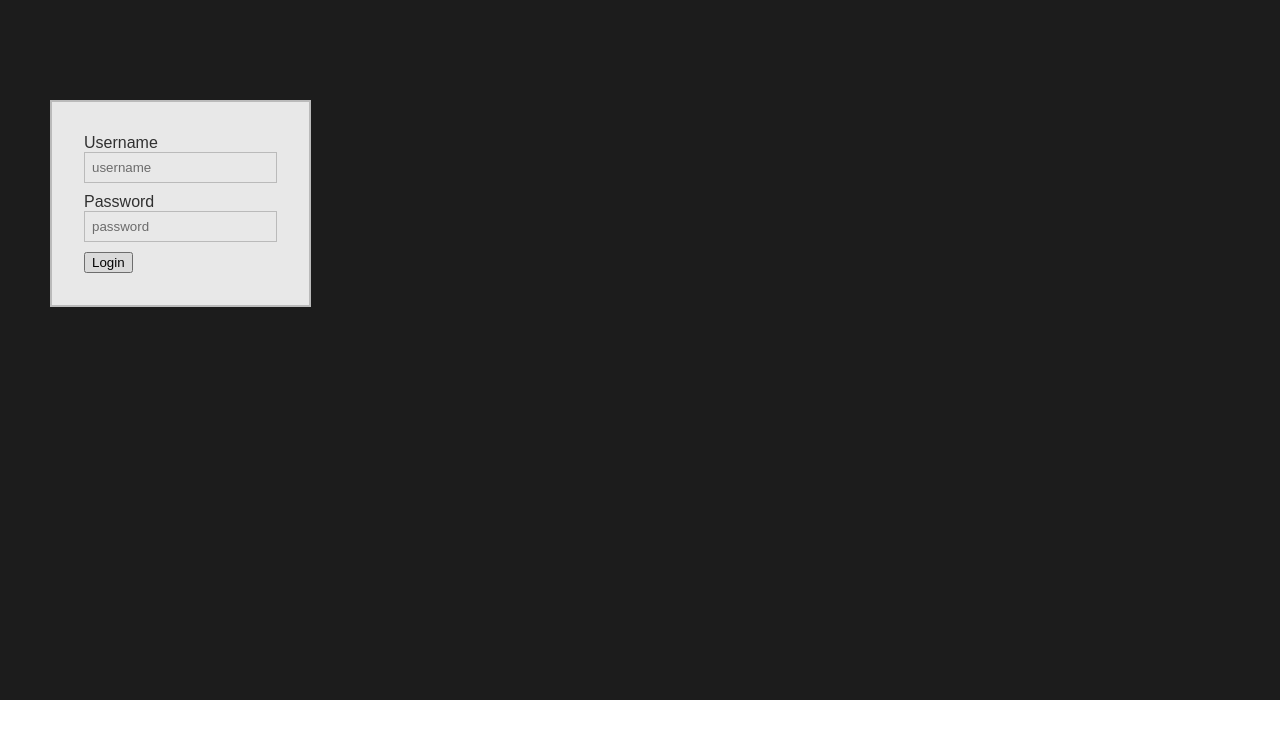
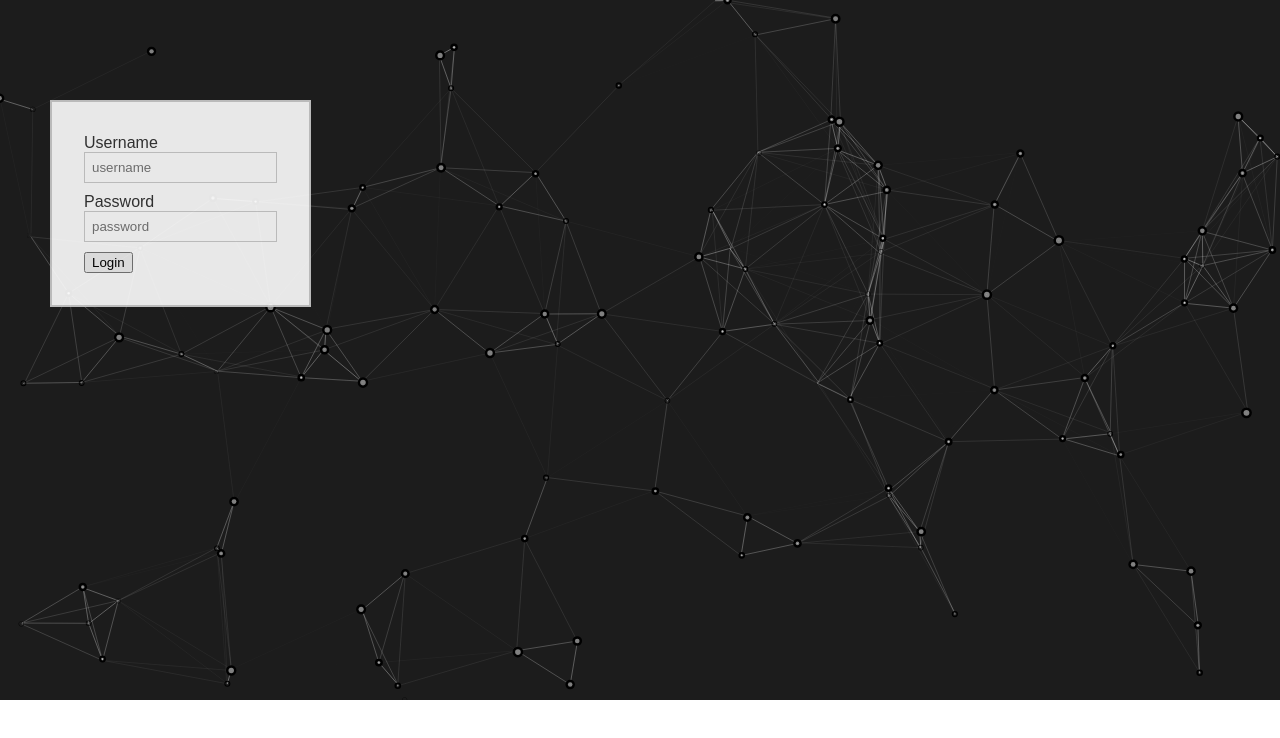
Before and after one commit to shashankbhatgs/Particle-JS, a plain HTML site: page index.html in a window 1280 px wide. Drawn offline with nearby package versions, Linux system fonts and the light colour scheme; no server answers.

Commit message:
Update index.html

```diff
--- a/index.html
+++ b/index.html
@@ -30,7 +30,7 @@
     <script src="https://cdn.jsdelivr.net/particles.js/2.0.0/particles.min.js"></script>
 
     <script>
-        particlesJS.load('particles-js', 'particlesjs.json', function() {
+        particlesJS.load('particles-js', 'particlesjs1.json', function() {
         console.log('particles.js config loaded');
 });
     </script>
```
